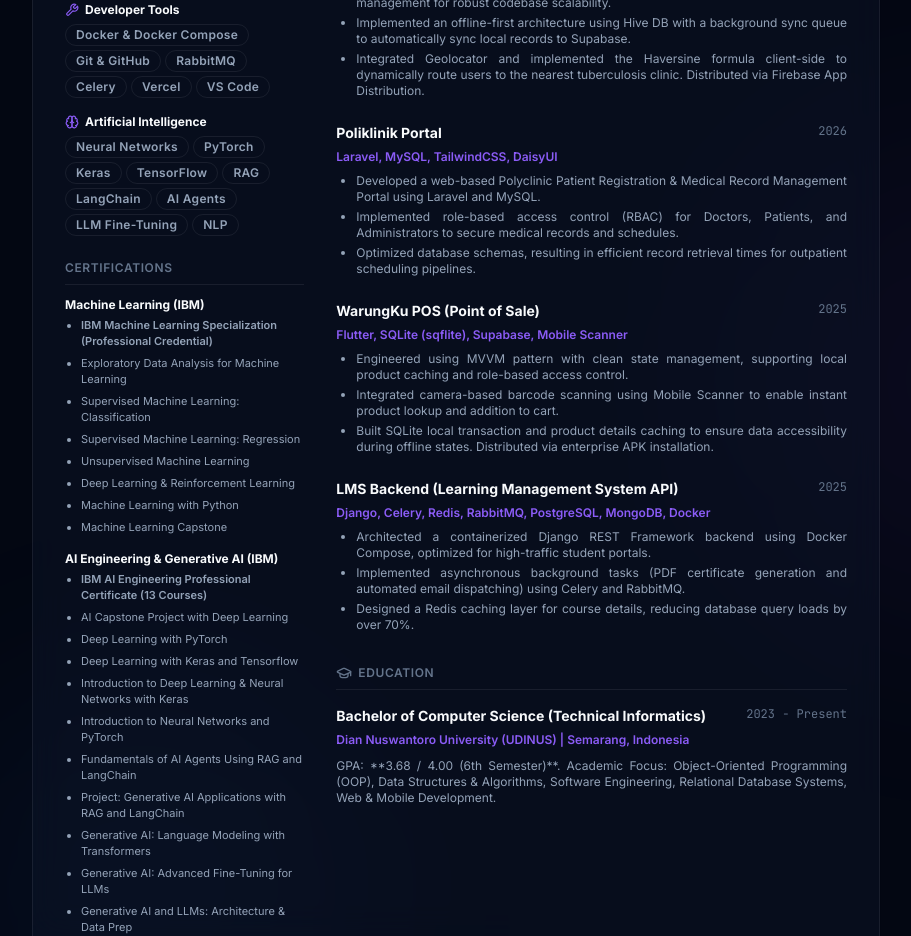
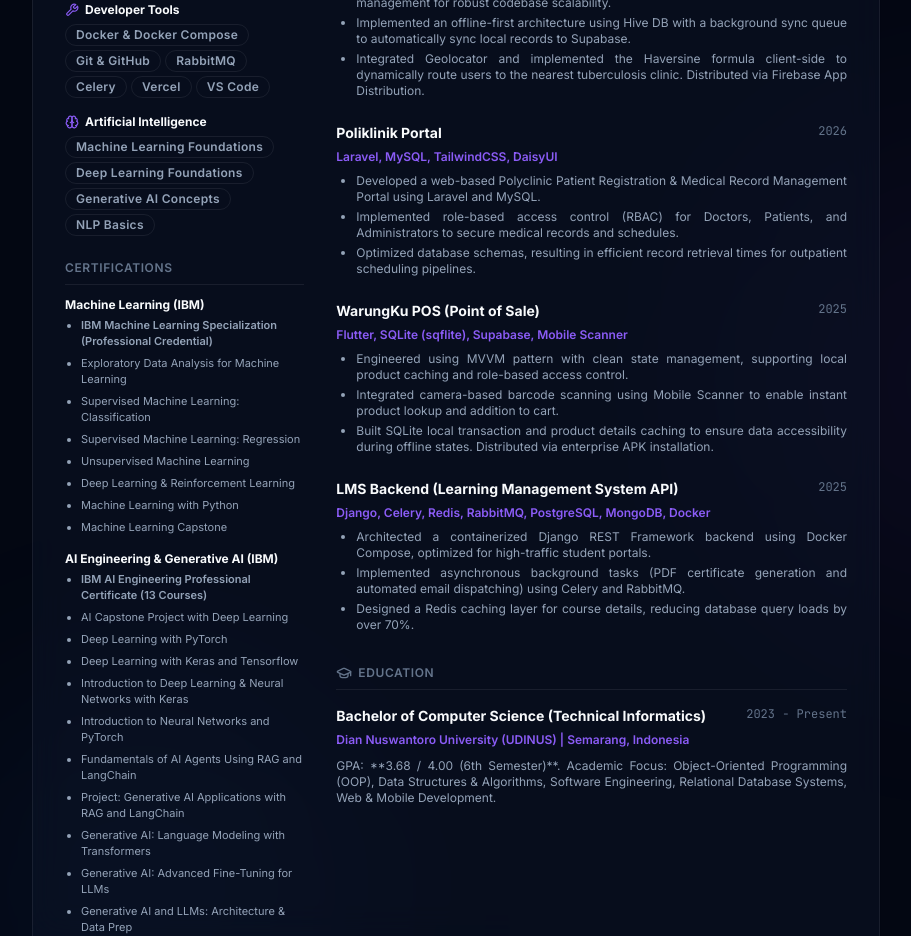
Before and after one commit to Braneee/portofolio, a Next.js app: page /resume in a window 1280 px wide. Shown: the part 900-1836 px from the top of the page, without its empty margins (184-1095 px from the left). Built offline with nearby package versions, Linux system fonts and the light colour scheme.

Commit message:
chore: Simplify AI technical skills to foundational/beginner level

```diff
--- a/src/app/resume/page.tsx
+++ b/src/app/resume/page.tsx
@@ -15,7 +15,7 @@
     frameworks: ["Flutter SDK", "React", "Next.js", "Laravel", "Django", "Flask"],
     databases: ["MySQL", "PostgreSQL", "Supabase", "sqflite", "Hive DB", "MongoDB", "Redis"],
     tools: ["Docker & Docker Compose", "Git & GitHub", "RabbitMQ", "Celery", "Vercel", "VS Code"],
-    ai: ["Neural Networks", "PyTorch", "Keras", "TensorFlow", "RAG", "LangChain", "AI Agents", "LLM Fine-Tuning", "NLP"]
+    ai: ["Machine Learning Foundations", "Deep Learning Foundations", "Generative AI Concepts", "NLP Basics"]
   };
 
   const [modalPdf, setModalPdf] = useState<{ name: string; url: string } | null>(null);
```
Also changed, not shown: 1 other file (tests, documents, lock files or other folders).
